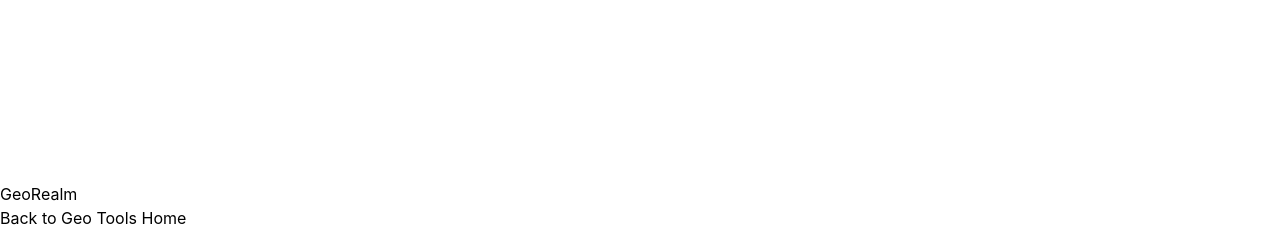
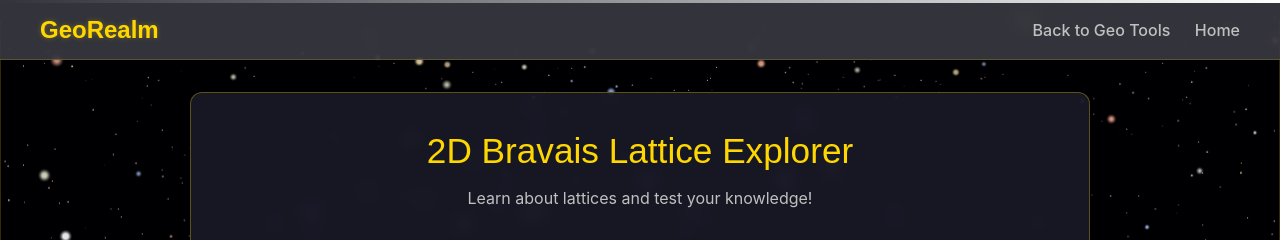
Before and after one commit to ThisGuyDripp/GeoRealmm, a plain HTML site: page brav lats/index.html in a window 1280 px wide. Shown: the top 240 px of the page. Drawn offline with nearby package versions, Linux system fonts and the light colour scheme; animation ran at ten frames a second.

Commit message:
Add files via upload

```diff
--- a/audio-player.js
+++ b/audio-player.js
@@ -11,7 +11,7 @@ document.addEventListener('DOMContentLoaded', () => {
     function initAudioPlayer() {
         // Create audio element
         audioPlayer = new Audio(audioFile);
-        audioPlayer.loop = true; // Play once as requested
+        audioPlayer.loop = false; // Play once as requested
 
         // Create mute button
         muteButton = document.createElement('button');
--- /dev/null
+++ b/background-scene.js
@@ -0,0 +1,303 @@
+// background-scene.js
+
+let scene, camera, renderer;
+let backgroundMesh, backgroundMaterial; // For Nebula
+let stars; // Variable for the starfield
+let clock; // THREE.Clock for managing time
+
+const backgroundPlaneScaleFactor = 1.5;
+
+const nebulaShaderUniforms = {
+    u_time: { value: 0.0 },
+    u_resolution: { value: new THREE.Vector2(window.innerWidth, window.innerHeight) }
+};
+
+const canvasNebulaVertexShader = `
+    varying vec2 vUv;
+    void main() {
+        vUv = uv;
+        gl_Position = projectionMatrix * modelViewMatrix * vec4(position, 1.0);
+    }
+`;
+
+const canvasNebulaFragmentShader = `
+    varying vec2 vUv;
+    uniform float u_time;
+    uniform vec2 u_resolution;
+
+    float random(vec2 st) {
+        return fract(sin(dot(st.xy, vec2(12.9898, 78.233))) * 43758.5453123);
+    }
+
+    float noise(vec2 st) {
+        vec2 i = floor(st);
+        vec2 f = fract(st);
+        float a = random(i);
+        float b = random(i + vec2(1.0, 0.0));
+        float c = random(i + vec2(0.0, 1.0));
+        float d = random(i + vec2(1.0, 1.0));
+        vec2 u = f * f * (3.0 - 2.0 * f);
+        return mix(a, b, u.x) + (c - a) * u.y * (1.0 - u.x) + (d - b) * u.y * u.x;
+    }
+
+    float fbm(vec2 st, int octaves, float persistence, float lacunarity) {
+        float total = 0.0;
+        float frequency = 1.0;
+        float amplitude = 1.0;
+        float maxValue = 0.0;
+
+        for (int i = 0; i < octaves; i++) {
+            total += noise(st * frequency) * amplitude;
+            maxValue += amplitude;
+            amplitude *= persistence;
+            frequency *= lacunarity;
+        }
+        return total / maxValue;
+    }
+
+    void main() {
+        vec2 baseUv = vUv;
+        baseUv += u_time * 0.008;
+
+        float time_slow = u_time * 0.025;
+        float time_medium = u_time * 0.05;
+        float time_fast = u_time * 0.1;
+
+        float shape_scale = 1.0;
+        vec2 uv_shape = baseUv * shape_scale + vec2(time_slow * 0.5, time_slow * 0.25);
+        float shape_noise = fbm(uv_shape, 4, 0.5, 2.0);
+
+        float edge_evolution_speed_1 = time_medium * 0.3;
+        float edge_evolution_speed_2 = time_medium * 0.2;
+        float edge_lower_bound = 0.3 + noise(vec2(edge_evolution_speed_1, shape_noise * 2.5)) * 0.15;
+        float edge_upper_bound = 0.55 + noise(vec2(shape_noise * 2.5 + 5.0, edge_evolution_speed_2)) * 0.15;
+        edge_upper_bound = max(edge_upper_bound, edge_lower_bound + 0.1);
+        float distinct_shape = smoothstep(edge_lower_bound, edge_upper_bound, shape_noise);
+
+        float warp_main_scale = 1.5;
+        float warp_detail_scale = 3.0;
+
+        vec2 warp_uv_coarse = baseUv * warp_main_scale + vec2(time_medium * 0.8, time_medium * 0.5);
+        vec2 warp_field_coarse = vec2(fbm(warp_uv_coarse, 3, 0.5, 2.0),
+                                      fbm(warp_uv_coarse + vec2(5.2,1.3), 3, 0.5, 2.0));
+
+        vec2 warp_uv_fine = baseUv * warp_detail_scale + vec2(time_fast * 0.6, time_fast * 0.9);
+        vec2 warp_field_fine = vec2(fbm(warp_uv_fine + vec2(1.7, 4.8), 4, 0.45, 2.1),
+                                    fbm(warp_uv_fine + vec2(9.1, 3.2), 4, 0.45, 2.1));
+
+        vec2 warp_offset = (warp_field_coarse - 0.5) * 0.9 + (warp_field_fine - 0.5) * 0.4;
+
+        float detail_texture_scale = 4.0;
+        vec2 smoke_drift_direction = vec2(0.015, 0.035);
+        vec2 smoke_drift = smoke_drift_direction * u_time * 0.5;
+
+        vec2 uv_detail = baseUv * detail_texture_scale + warp_offset + vec2(time_fast * 0.15, time_fast * 0.1) + smoke_drift;
+        float detail_noise = fbm(uv_detail, 5, 0.4, 2.2);
+
+        float final_density = detail_noise * distinct_shape;
+
+        float pulse_value = (sin(time_medium + noise(baseUv * 2.0 + time_slow) * 3.14159) + 1.0) * 0.5;
+        float density_modulator = 0.7 + pulse_value * 0.3;
+        final_density *= density_modulator;
+        final_density = clamp(final_density, 0.0, 1.3);
+
+        float color_time_shift = (sin(u_time * 0.06) + 1.0) * 0.5;
+        vec3 color_pink_red = vec3(0.6 + color_time_shift * 0.2, 0.2 - color_time_shift * 0.05, 0.3 + color_time_shift * 0.1);
+
+        vec3 color_bright_yellow = vec3(0.9, 0.8, 0.4);
+        vec3 color_deep_red = vec3(0.35, 0.05, 0.1);
+        vec3 color_dark_dust = vec3(0.1, 0.08, 0.07);
+        vec3 color_purple_shadow = vec3(0.15, 0.1, 0.25);
+
+        vec3 final_color = mix(color_dark_dust, color_deep_red, smoothstep(0.3, 0.6, shape_noise));
+        final_color = mix(final_color, color_pink_red, smoothstep(0.15, 0.65, final_density));
+
+        float core_brightness = pow(shape_noise, 3.5) * distinct_shape;
+        final_color = mix(final_color, color_bright_yellow, smoothstep(0.35, 0.75, core_brightness * detail_noise));
+
+        final_color = mix(final_color, color_purple_shadow, smoothstep(0.6, 0.9, noise(baseUv * 8.0 - time_slow)) * (1.0 - distinct_shape) * 0.5 );
+
+        final_color *= (0.45 + final_density * 0.75 + core_brightness * 0.35);
+        final_color = clamp(final_color, 0.015, 1.15);
+
+        float alpha = distinct_shape * smoothstep(0.05, 0.65, final_density);
+        alpha = pow(alpha, 1.3);
+
+        gl_FragColor = vec4(final_color, alpha * 0.75);
+    }
+`;
+
+const canvasStarVertexShader = `
+    attribute float a_size;
+    attribute vec3 a_twinkle;
+    uniform float u_time;
+    varying vec3 vColor;
+    varying float v_alpha_mod;
+
+    void main() {
+        vColor = color;
+        vec4 mvPosition = modelViewMatrix * vec4(position, 1.0);
+
+        float base_size = a_size;
+        float twinkle_factor = 0.0;
+        v_alpha_mod = 1.0;
+
+        if (a_twinkle.z > 0.5) {
+            twinkle_factor = (sin(u_time * a_twinkle.x + a_twinkle.y) + 1.0) * 0.5;
+            twinkle_factor = 0.5 + pow(twinkle_factor, 4.0);
+            v_alpha_mod = 0.7 + twinkle_factor * 0.5;
+        }
+
+        float final_size = base_size * (1.0 + (twinkle_factor - 1.0) * 0.5);
+        gl_PointSize = final_size * (800.0 / -mvPosition.z);
+        gl_Position = projectionMatrix * mvPosition;
+    }
+`;
+
+const canvasStarFragmentShader = `
+    varying vec3 vColor;
+    varying float v_alpha_mod;
+
+    void main() {
+        float dist = distance(gl_PointCoord, vec2(0.5));
+        float strength = 1.0 - smoothstep(0.0, 0.5, dist);
+        if (strength < 0.01) discard;
+        gl_FragColor = vec4(vColor, strength * v_alpha_mod);
+    }
+`;
+
+const starShaderUniforms = {
+    u_time: { value: 0.0 }
+};
+
+function createCanvasStarfield() {
+    const starCount = 20000;
+    const starPositions = new Float32Array(starCount * 3);
+    const starColors = new Float32Array(starCount * 3);
+    const starSizes = new Float32Array(starCount);
+    const starTwinkles = new Float32Array(starCount * 3);
+
+    const starColorPalette = [
+        new THREE.Color(0.7, 0.8, 1.0), new THREE.Color(1.0, 1.0, 0.9),
+        new THREE.Color(1.0, 0.9, 0.7), new THREE.Color(1.0, 0.7, 0.6),
+        new THREE.Color(0.95, 0.95, 0.95)
+    ];
+
+    const starSphereRadiusMin = 800;
+    const starSphereRadiusMax = 2500;
+    const largeStarThreshold = 0.9;
+
+    for (let i = 0; i < starCount; i++) {
+        const i3 = i * 3;
+
+        const phi = Math.random() * Math.PI * 2;
+        const costheta = Math.random() * 2 - 1;
+        const theta = Math.acos(costheta);
+        const u = Math.random();
+        const radius = starSphereRadiusMin + (starSphereRadiusMax - starSphereRadiusMin) * Math.cbrt(u);
+
+        starPositions[i3] = radius * Math.sin(theta) * Math.cos(phi);
+        starPositions[i3 + 1] = radius * Math.sin(theta) * Math.sin(phi);
+        starPositions[i3 + 2] = radius * Math.cos(theta);
+
+        const color = starColorPalette[Math.floor(Math.random() * starColorPalette.length)];
+        const brightnessVariation = 0.7 + Math.random() * 0.3;
+        starColors[i3] = color.r * brightnessVariation;
+        starColors[i3 + 1] = color.g * brightnessVariation;
+        starColors[i3 + 2] = color.b * brightnessVariation;
+
+        const sizeRoll = Math.random();
+        if (sizeRoll > largeStarThreshold) {
+            starSizes[i] = Math.random() * 15 + 10;
+            starTwinkles[i3] = Math.random() * 0.15 + 0.05;
+            starTwinkles[i3 + 1] = Math.random() * Math.PI * 2;
+            starTwinkles[i3 + 2] = 1.0;
+        } else {
+            starSizes[i] = Math.random() * 6 + 3;
+            starTwinkles[i3 + 2] = 0.0;
+        }
+    }
+
+    const geometry = new THREE.BufferGeometry();
+    geometry.setAttribute('position', new THREE.BufferAttribute(starPositions, 3));
+    geometry.setAttribute('color', new THREE.BufferAttribute(starColors, 3));
+    geometry.setAttribute('a_size', new THREE.BufferAttribute(starSizes, 1));
+    geometry.setAttribute('a_twinkle', new THREE.BufferAttribute(starTwinkles, 3));
+
+    const material = new THREE.ShaderMaterial({
+        uniforms: starShaderUniforms,
+        vertexShader: canvasStarVertexShader,
+        fragmentShader: canvasStarFragmentShader,
+        blending: THREE.AdditiveBlending,
+        depthTest: false,
+        transparent: true,
+        vertexColors: true
+    });
+    return new THREE.Points(geometry, material);
+}
+
+function initBackgroundScene() {
+    const canvas = document.getElementById('spaceBackgroundCanvas');
+    if (!canvas) {
+        console.error("spaceBackgroundCanvas not found!");
+        return;
+    }
+
+    clock = new THREE.Clock();
+    scene = new THREE.Scene();
+    camera = new THREE.PerspectiveCamera(75, window.innerWidth / window.innerHeight, 0.1, 5000); // Adjusted far plane for stars
+    camera.position.z = 1; // Camera can be relatively close for a background plane
+
+    renderer = new THREE.WebGLRenderer({ canvas: canvas, antialias: true, alpha: true });
+    renderer.setSize(window.innerWidth, window.innerHeight);
+    renderer.setPixelRatio(window.devicePixelRatio);
+
+    // --- Nebula Background Plane ---
+    const planeHeight = camera.position.z * Math.tan(THREE.MathUtils.degToRad(camera.fov / 2)) * 2;
+    const planeWidth = planeHeight * camera.aspect;
+    const backgroundGeometry = new THREE.PlaneGeometry(planeWidth * backgroundPlaneScaleFactor, planeHeight * backgroundPlaneScaleFactor);
+    backgroundMaterial = new THREE.ShaderMaterial({
+        uniforms: nebulaShaderUniforms,
+        vertexShader: canvasNebulaVertexShader,
+        fragmentShader: canvasNebulaFragmentShader,
+        depthWrite: false,
+        blending: THREE.AdditiveBlending,
+        transparent: true
+    });
+    backgroundMesh = new THREE.Mesh(backgroundGeometry, backgroundMaterial);
+    backgroundMesh.position.z = -Math.min(camera.far * 0.5, 1000); // Place it far but within frustum
+    scene.add(backgroundMesh);
+
+    // --- Starfield ---
+    stars = createCanvasStarfield();
+    scene.add(stars);
+
+    window.addEventListener('resize', handleBackgroundSceneResize);
+    animateBackgroundScene();
+}
+
+function animateBackgroundScene() {
+    requestAnimationFrame(animateBackgroundScene);
+    const elapsedTime = clock.getElapsedTime();
+    nebulaShaderUniforms.u_time.value = elapsedTime;
+    if (stars) {
+        stars.material.uniforms.u_time.value = elapsedTime;
+    }
+    renderer.render(scene, camera);
+}
+
+function handleBackgroundSceneResize() {
+    camera.aspect = window.innerWidth / window.innerHeight;
+    camera.updateProjectionMatrix();
+    renderer.setSize(window.innerWidth, window.innerHeight);
+    nebulaShaderUniforms.u_resolution.value.set(window.innerWidth, window.innerHeight);
+
+    // Update background plane size
+    if (backgroundMesh) {
+        const planeHeight = camera.position.z * Math.tan(THREE.MathUtils.degToRad(camera.fov / 2)) * 2;
+        const planeWidth = planeHeight * camera.aspect;
+        backgroundMesh.geometry.dispose();
+        backgroundMesh.geometry = new THREE.PlaneGeometry(planeWidth * backgroundPlaneScaleFactor, planeHeight * backgroundPlaneScaleFactor);
+    }
+}
+document.addEventListener('DOMContentLoaded', initBackgroundScene);
--- /dev/null
+++ b/shared-theme.css
@@ -0,0 +1,232 @@
+/* shared-theme.css */
+
+/* From base.css */
+:root {
+    --bg-primary: #0A0A14;
+    --bg-secondary: #1c1c2b;
+    --bg-accent: #2a2a3f;
+    --text-primary: #EAEAEA;
+    --text-secondary: #C0C0C0;
+    --accent-primary: #FFD700;
+    --accent-secondary: #FFA500;
+    --accent-primary-rgb: 255, 215, 0;
+    --accent-secondary-rgb: 255, 165, 0;
+    --text-primary-rgb: 234, 234, 234;
+    --text-secondary-rgb: 192, 192, 192;
+    --accent-tertiary: #4DD0E1;
+    --accent-tertiary-rgb: 77, 208, 225;
+    --header-height: 60px;
+    --header-gradient-shimmer: #FFFFFF;
+}
+
+body {
+    font-family: 'Inter', sans-serif;
+    background-color: #000003;
+    color: var(--text-primary);
+    line-height: 1.6;
+    overflow-x: hidden;
+    margin: 0;
+    position: relative;
+    display: flex; /* Added to help with footer always at bottom */
+    flex-direction: column; /* Added */
+    min-height: 100vh; /* Added */
+}
+
+#spaceBackgroundCanvas {
+    position: fixed;
+    top: 0;
+    left: 0;
+    width: 100%;
+    height: 100%;
+    z-index: -1;
+    display: block;
+}
+
+/* From layout.css (Header & Footer) */
+#mainHeader {
+    position: fixed;
+    top: 0;
+    left: 0;
+    width: 100%;
+    height: var(--header-height);
+    z-index: 1000;
+    background-color: rgba(60, 60, 70, 0.85);
+    backdrop-filter: blur(10px);
+    -webkit-backdrop-filter: blur(10px);
+    border-bottom: 1px solid rgba(var(--accent-primary-rgb), 0.2);
+    box-shadow: 0 2px 10px rgba(0,0,0,0.3);
+    padding: 0 1rem;
+}
+
+#mainHeader::before {
+    content: '';
+    position: absolute;
+    top: 0;
+    left: 0;
+    width: 100%;
+    height: 3px;
+    background: linear-gradient(
+        90deg,
+        transparent,
+        var(--header-gradient-shimmer),
+        transparent
+    );
+    background-size: 200% 100%;
+    animation: shimmer-gradient 10s linear infinite;
+}
+
+@keyframes shimmer-gradient {
+    0% { background-position: 200% 0; }
+    100% { background-position: -200% 0; }
+}
+
+.header-content {
+    height: 100%;
+    display: flex;
+    justify-content: space-between;
+    align-items: center;
+    max-width: 1200px; /* Added for consistency */
+    margin: 0 auto; /* Added for centering */
+}
+
+.page-main-content {
+    padding-top: var(--header-height);
+    flex-grow: 1; /* Added for footer positioning */
+    width: 100%;
+    display: flex;
+    flex-direction: column;
+    align-items: center; /* Center content by default */
+    padding-bottom: 80px; /* Space for footer */
+}
+
+#siteFooter {
+    background-color: rgba(44, 44, 50, 0.9);
+    backdrop-filter: blur(5px);
+    color: var(--text-secondary);
+    text-align: center;
+    padding: 1.5rem 1rem;
+    border-top: 1px solid rgba(var(--accent-primary-rgb), 0.15);
+    width: 100%;
+    margin-top: auto; /* Pushes footer to bottom if content is short */
+}
+
+#siteFooter .footer-content {
+    max-width: 1200px;
+    margin: 0 auto;
+    font-size: 0.9rem;
+}
+
+#siteFooter .footer-content p {
+    margin: 0.25rem 0;
+}
+
+/* From components.css (Header & Footer styling) */
+#mainHeader .logo-title {
+    font-family: 'Orbitron', sans-serif;
+    font-size: 1.5rem;
+    font-weight: 700;
+    color: var(--accent-primary);
+    text-shadow: 0 0 5px color-mix(in srgb, var(--accent-primary) 30%, transparent);
+}
+
+#mainNav a.nav-link {
+    color: var(--text-secondary);
+    margin-left: 20px;
+    text-decoration: none;
+    font-weight: 500;
+    transition: color 0.3s ease;
+    padding: 0.5rem 0;
+    position: relative;
+}
+
+#mainNav a.nav-link:hover {
+    color: var(--accent-tertiary);
+}
+
+#mainNav a.nav-link.active-nav-link {
+    color: var(--accent-primary);
+}
+
+#mainNav a.nav-link::after {
+    content: '';
+    position: absolute;
+    width: 0;
+    height: 2px;
+    bottom: 0;
+    left: 50%;
+    transform: translateX(-50%);
+    background-color: transparent;
+    transition: width 0.3s ease, background-color 0.3s ease;
+}
+
+#mainNav a.nav-link:hover::after {
+    width: 70%;
+    background-color: var(--accent-tertiary);
+}
+
+#mainNav a.nav-link.active-nav-link::after {
+    width: 70%;
+    background-color: var(--accent-primary);
+}
+
+/* Basic button style (can be expanded) */
+.btn {
+    display: inline-block;
+    background-color: var(--accent-primary);
+    color: var(--bg-primary);
+    padding: 0.75rem 1.5rem;
+    border-radius: 6px;
+    text-decoration: none;
+    font-weight: 600;
+    transition: background-color 0.3s ease, transform 0.2s ease;
+    border: none;
+    cursor: pointer;
+    text-align: center;
+}
+
+.btn:hover {
+    background-color: var(--accent-secondary);
+    transform: translateY(-2px);
+}
+
+.btn-secondary {
+    background-color: var(--bg-accent);
+    color: var(--text-primary);
+    border: 1px solid var(--accent-primary);
+}
+
+.btn-secondary:hover {
+    background-color: color-mix(in srgb, var(--bg-accent) 80%, var(--accent-primary) 20%);
+    color: var(--accent-primary);
+}
+
+/* Responsive adjustments for header */
+@media (max-width: 768px) {
+    #mainHeader {
+        padding: 0 0.5rem;
+    }
+    .header-content {
+        flex-direction: column;
+        justify-content: center;
+        padding: 0.5rem 0;
+        height: auto;
+    }
+    #mainNav {
+        margin-top: 0.5rem;
+        display: flex;
+        flex-wrap: wrap;
+        justify-content: center;
+    }
+    #mainNav a.nav-link {
+        margin: 5px 10px;
+    }
+    .page-main-content {
+        padding-top: calc(var(--header-height) + 50px); /* Approximate increased header height */
+    }
+    #siteFooter {
+        padding: 1rem;
+    }
+    #siteFooter .footer-content {
+        font-size: 0.8rem;
+    }
+}
```
Also changed, not shown: index.html (+8 -0 lines).
